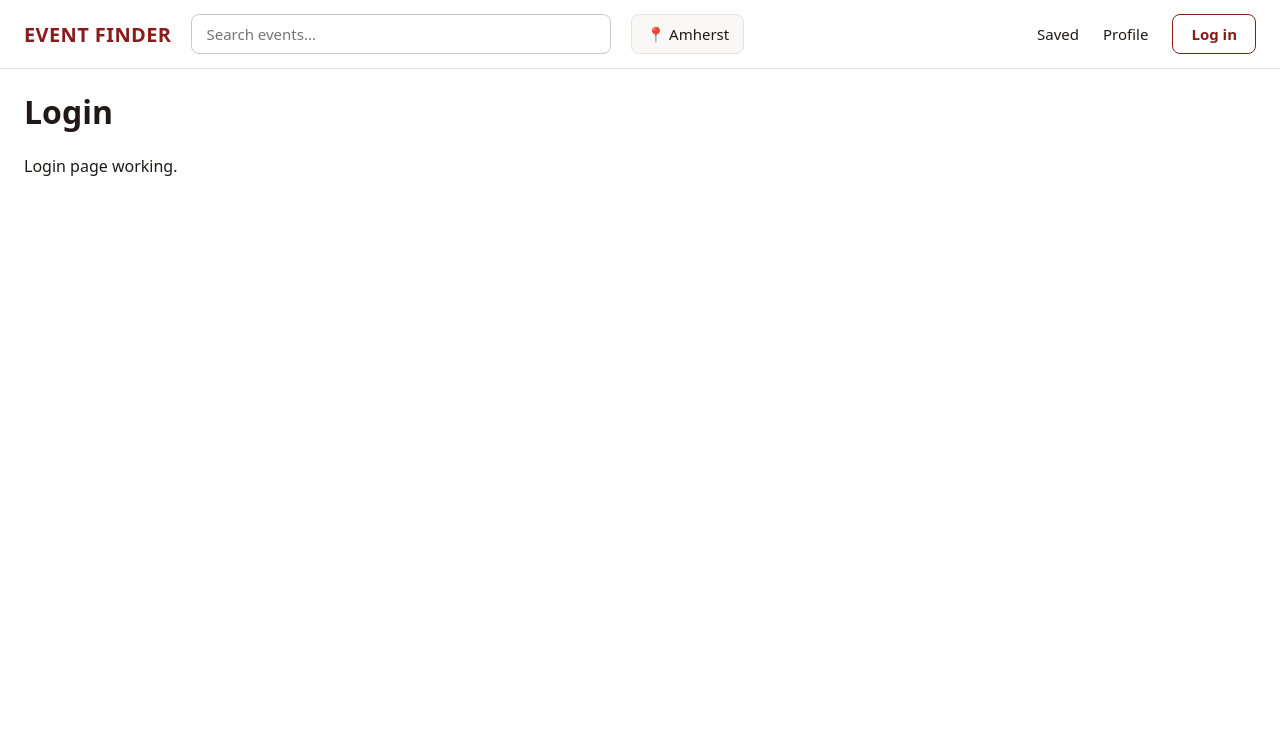
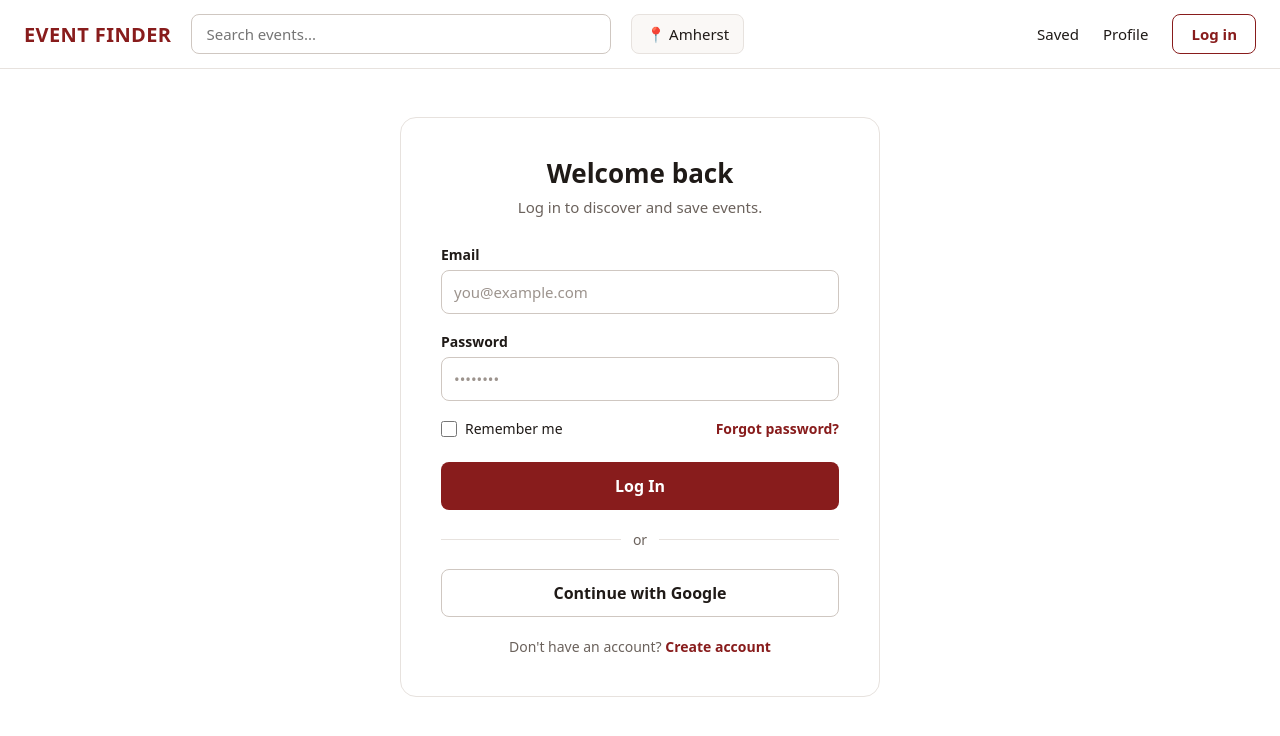
Before and after one commit to arushi32588/320-Event-Finder, a React (Vite) app: page /login in a window 1280 px wide. Shown: the top 736 px of the page. Built offline with nearby package versions, Linux system fonts and the light colour scheme.

Commit message:
Add Login page matching Create Account style

```diff
--- /dev/null
+++ b/src/pages/Login.css
@@ -0,0 +1,160 @@
+.login-card {
+  box-sizing: border-box;
+  max-width: 480px;
+  margin: 48px auto;
+  padding: 40px;
+  background: #fff;
+  border: 1px solid var(--border);
+  border-radius: 16px;
+  font-family: var(--font);
+  color: var(--text);
+}
+
+.login-card .login-title {
+  margin: 0 0 8px;
+  font-size: 26px;
+  line-height: 1.2;
+  font-weight: 700;
+  text-align: center;
+}
+
+.login-card .login-subtitle {
+  margin: 0 0 28px;
+  font-size: 15px;
+  color: var(--text-muted);
+  text-align: center;
+}
+
+.login-field + .login-field {
+  margin-top: 18px;
+}
+
+.login-field label {
+  display: block;
+  margin-bottom: 6px;
+  font-size: 14px;
+  font-weight: 600;
+}
+
+.login-field input {
+  box-sizing: border-box;
+  width: 100%;
+  height: 44px;
+  padding: 0 12px;
+  background: #fff;
+  border: 1px solid var(--border-strong);
+  border-radius: 8px;
+  color: var(--text);
+  font-family: inherit;
+  font-size: 15px;
+}
+
+.login-field input::placeholder {
+  color: #9c938d;
+}
+
+.login-field input:focus {
+  outline: none;
+  border-color: var(--accent);
+  box-shadow: 0 0 0 3px rgba(136, 28, 28, 0.15);
+}
+
+.login-row {
+  display: flex;
+  align-items: center;
+  justify-content: space-between;
+  margin-top: 18px;
+  font-size: 14px;
+}
+
+.login-remember {
+  display: flex;
+  align-items: center;
+  gap: 8px;
+}
+
+.login-remember input {
+  width: 16px;
+  height: 16px;
+  margin: 0;
+  accent-color: var(--accent);
+}
+
+.login-link {
+  color: var(--accent);
+  font-weight: 600;
+  text-decoration: none;
+}
+
+.login-link:hover {
+  text-decoration: underline;
+}
+
+.login-submit,
+.login-google {
+  width: 100%;
+  height: 48px;
+  border-radius: 8px;
+  font-family: inherit;
+  font-size: 16px;
+  font-weight: 600;
+  cursor: pointer;
+  transition: background-color 0.15s;
+}
+
+.login-submit {
+  margin-top: 24px;
+  border: none;
+  background: var(--accent);
+  color: #fff;
+}
+
+.login-submit:hover {
+  background: var(--accent-hover);
+}
+
+.login-google {
+  border: 1px solid var(--border-strong);
+  background: #fff;
+  color: var(--text);
+}
+
+.login-google:hover {
+  background: var(--surface-warm);
+}
+
+.login-submit:focus-visible,
+.login-google:focus-visible {
+  outline: 2px solid var(--accent);
+  outline-offset: 2px;
+}
+
+.login-divider {
+  display: flex;
+  align-items: center;
+  gap: 12px;
+  margin: 20px 0;
+  font-size: 14px;
+  color: var(--text-muted);
+}
+
+.login-divider::before,
+.login-divider::after {
+  content: "";
+  flex: 1;
+  height: 1px;
+  background: var(--border);
+}
+
+.login-card .login-signup {
+  margin: 20px 0 0;
+  font-size: 14px;
+  color: var(--text-muted);
+  text-align: center;
+}
+
+@media (max-width: 480px) {
+  .login-card {
+    padding: 24px;
+  }
+}
--- a/src/pages/Login.jsx
+++ b/src/pages/Login.jsx
@@ -1,8 +1,68 @@
+import { Link } from "react-router";
+import "../theme.css";
+import "./Login.css";
+
 export default function Login() {
+  // Login is not connected to Supabase yet
+  function handleSubmit(e) {
+    e.preventDefault();
+  }
+
   return (
-    <>
-      <h1>Login</h1>
-      <p>Login page working.</p>
-    </>
+    <form className="login-card" onSubmit={handleSubmit}>
+      <h1 className="login-title">Welcome back</h1>
+      <p className="login-subtitle">Log in to discover and save events.</p>
+
+      <div className="login-field">
+        <label htmlFor="login-email">Email</label>
+        <input
+          id="login-email"
+          name="email"
+          type="email"
+          placeholder="you@example.com"
+          autoComplete="email"
+        />
+      </div>
+
+      <div className="login-field">
+        <label htmlFor="login-password">Password</label>
+        <input
+          id="login-password"
+          name="password"
+          type="password"
+          placeholder="••••••••"
+          autoComplete="current-password"
+        />
+      </div>
+
+      <div className="login-row">
+        <label className="login-remember">
+          <input type="checkbox" name="remember" />
+          Remember me
+        </label>
+        <a href="#" className="login-link">
+          Forgot password?
+        </a>
+      </div>
+
+      <button type="submit" className="login-submit">
+        Log In
+      </button>
+
+      <div className="login-divider">
+        <span>or</span>
+      </div>
+
+      <button type="button" className="login-google">
+        Continue with Google
+      </button>
+
+      <p className="login-signup">
+        Don't have an account?{" "}
+        <Link to="/signup" className="login-link">
+          Create account
+        </Link>
+      </p>
+    </form>
   );
 }
```
